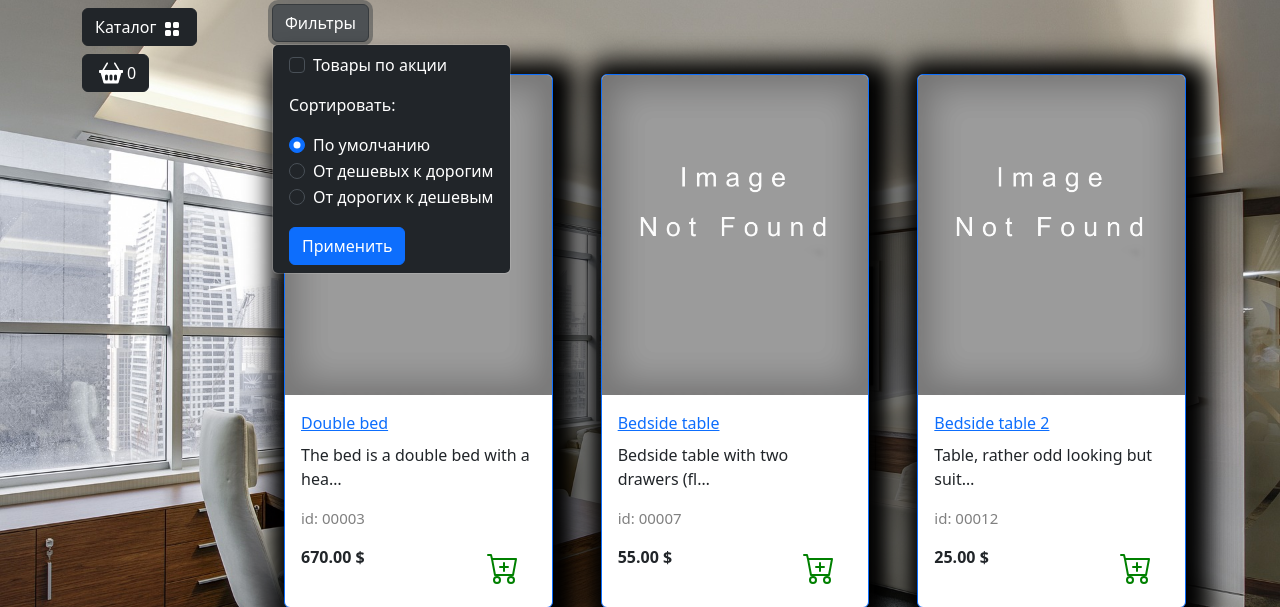
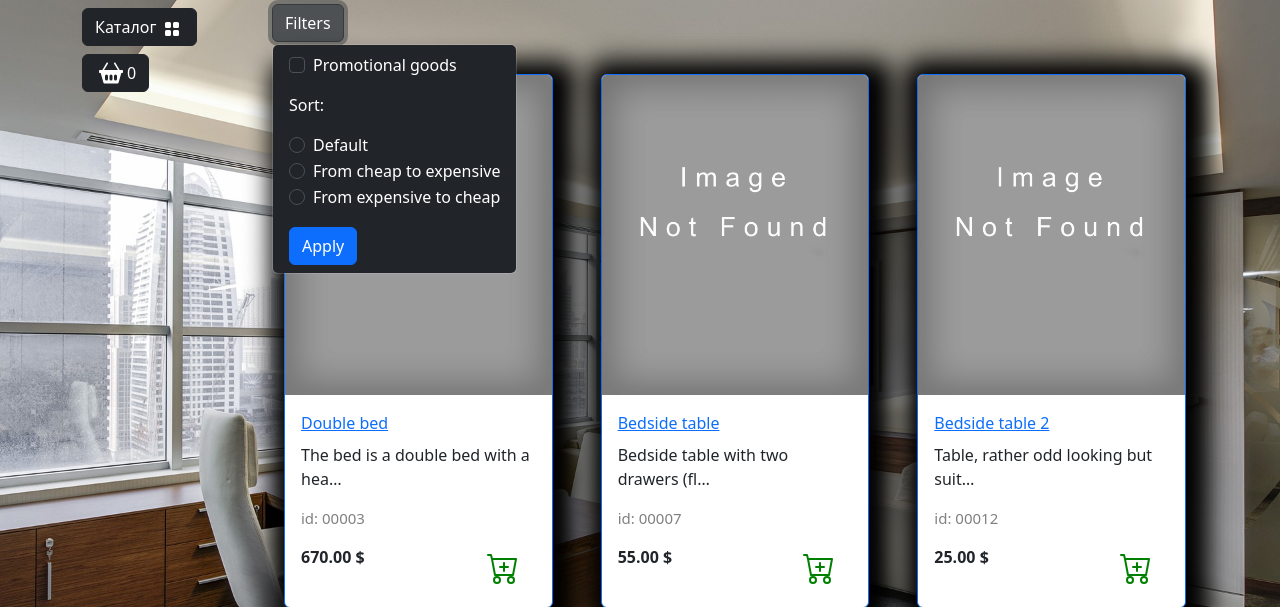
Before and after one commit to RomanMainAcc/CraftedHaven, a Django app: page /catalog/bedroom/ in a window 1280 px wide, after a click on "Filters". Shown: the part 56-663 px from the top of the page. Run offline with Django 5.2, Linux system fonts and the light colour scheme; data comes from the database, SQL or seed files in the repository; some libraries are stand-ins or nearby versions.

Commit message:
product filter and urlencode

```diff
--- a/goods/templates/goods/catalog.html
+++ b/goods/templates/goods/catalog.html
@@ -1,5 +1,6 @@
 {% extends "main/base.html" %}
 {% load static  %}
+{% load goods_tags %}
 
 {% block content %}
     <div class="row">
@@ -7,37 +8,38 @@
         <div class="dropdown mb-2">
             <button class="btn btn-secondary dropdown-toggle btn-dark" type="button" data-bs-toggle="dropdown"
                 aria-expanded="false">
-                Фильтры
+                Filters
             </button>
 
-            <form action="" method="get" class="dropdown-menu bg-dark" data-bs-theme="dark">
+            <form action="{% url "catalog:index" slug %}" method="get" class="dropdown-menu bg-dark" data-bs-theme="dark">
                 <div class="form-check text-white mx-3">
-                    <input class="form-check-input" type="checkbox" name="on_sale" id="flexCheckDefault" value="on">
-                    <input type="hidden" name="q" value="request.GET.q">
+                    <input class="form-check-input" type="checkbox" name="on_sale" id="flexCheckDefault" value="on" {% if request.GET.on_sale == "on"%}checked{% endif %}>
+{#                    <input type="hidden" name="q" value="request.GET.q">#}
                     <label class="form-check-label" for="flexCheckDefault">
-                        Товары по акции
+                        Promotional goods
                     </label>
                 </div>
-                <p class="text-white mx-3 mt-3">Сортировать:</p>
+                <p class="text-white mx-3 mt-3">Sort:</p>
                 <div class="form-check text-white mx-3">
-                    <input class="form-check-input" type="radio" name="order_by" id="flexRadioDefault1" value="default" checked>
+                    <input class="form-check-input" type="radio" name="order_by" id="flexRadioDefault1" value="default"
+                    {% if request.GET.order_by or request.GET.order_by == "default"%} checked {% endif %} >
                     <label class="form-check-label" for="flexRadioDefault1">
-                        По умолчанию
+                        Default
                     </label>
                 </div>
                 <div class="form-check text-white mx-3">
-                    <input class="form-check-input" type="radio" name="order_by" id="flexRadioDefault2" value="price">
+                    <input class="form-check-input" type="radio" name="order_by" id="flexRadioDefault2" value="price" {% if request.GET.order_by == "price"%}checked{% endif %}>
                     <label class="form-check-label" for="flexRadioDefault2">
-                        От дешевых к дорогим
+                        From cheap to expensive
                     </label>
                 </div>
                 <div class="form-check text-white mx-3">
-                    <input class="form-check-input" type="radio" name="order_by" id="flexRadioDefault3" value="-price">
+                    <input class="form-check-input" type="radio" name="order_by" id="flexRadioDefault3" value="-price" {% if request.GET.order_by == "-price"%}checked{% endif %}>
                     <label class="form-check-label" for="flexRadioDefault3">
-                        От дорогих к дешевым
+                        From expensive to cheap
                     </label>
                 </div>
-                <button type="submit" class="btn btn-primary mx-3 mt-3">Применить</button>
+                <button type="submit" class="btn btn-primary mx-3 mt-3">Apply</button>
             </form>
         </div>
       {% for product in goods %}
@@ -81,17 +83,17 @@
             <div class="custom-shadow d-flex">
 
                 <li class="page-item {% if not goods.has_previous %}disabled{% endif %}">
-                  <a class="page-link" href="{% if goods.has_previous %}?page_number={{ goods.previous_page_number }}{% else %}#{% endif %}">Previous</a>
+                  <a class="page-link" href="{% if goods.has_previous %}?{% change_params page_number=goods.previous_page_number%}{% else %}#{% endif %}">Previous</a>
                 </li>
 
                 {% for page_number in goods.paginator.page_range%}
                 {% if page_number >=  goods.number|add:-2 and page_number <= goods.number|add:2 %}
-                  <li class="page-item {% if goods.number == page_number %} active {% endif %}"><a class="page-link" href="?page_number={{ page_number }}">{{ page_number }}</a></li>
+                  <li class="page-item {% if goods.number == page_number %} active {% endif %}"><a class="page-link" href="?{% change_params page_number=page_number %}">{{ page_number }}</a></li>
                 {% endif %}
                 {% endfor %}
 
                 <li class="page-item {% if not goods.has_next %}disabled{% endif %}">
-                  <a class="page-link" href="{% if goods.has_next %}?page_number={{ goods.next_page_number }}{% else %}#{% endif %}">Next</a>
+                  <a class="page-link" href="{% if goods.has_next %}?{% change_params page_number=goods.next_page_number%}{% else %}#{% endif %}">Next</a>
                 </li>
             </div>
         </ul>
--- a/goods/templatetags/goods_tags.py
+++ b/goods/templatetags/goods_tags.py
@@ -1,4 +1,5 @@
 from django import template
+from django.utils.http import urlencode
 
 from goods.models import Category
 
@@ -9,3 +10,10 @@ register = template.Library()
 @register.simple_tag()
 def tag_categories():
     return Category.objects.all()
+
+
+@register.simple_tag(takes_context=True)
+def change_params(context, **kwargs):
+    query = context['request'].GET.dict()
+    query.update(kwargs)
+    return urlencode(query)
--- a/goods/views.py
+++ b/goods/views.py
@@ -6,11 +6,19 @@ from goods.models import Products
 
 def catalog(request, category_slug):
     page_number = request.GET.get('page_number', 1)
+    on_sale = request.GET.get('on_sale', None)
+    order_by = request.GET.get('order_by', None)
 
     if category_slug == 'all':
         goods = Products.objects.all()
     else:
         goods = get_list_or_404(Products.objects.filter(category__slug=category_slug))
+
+    if on_sale:
+        goods = goods.filter(discount__gt=0)
+
+    if order_by and order_by != 'default':
+        goods = goods.order_by(order_by)
 
     paginator = Paginator(goods, 3)
     current_page = paginator.page(int(page_number))
```
